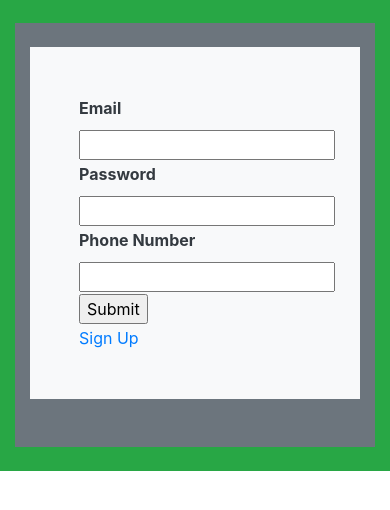
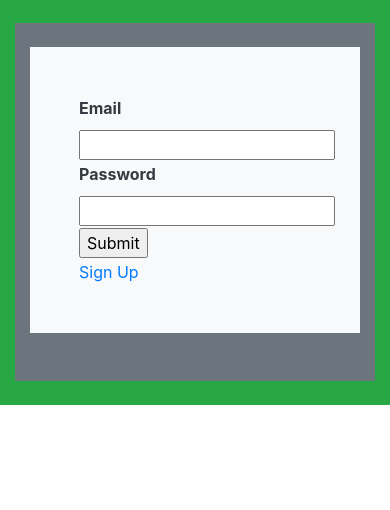
Before and after one commit to parkjessie/LAJ, a Flask app: page /crud/login/ in a window 390 px wide. Shown: the part 170-680 px from the top of the page. Run offline with Flask 2, Linux system fonts and the light colour scheme; some libraries are stand-ins or nearby versions.

Commit message:
Removed phone number from login page

```diff
--- a/crudy/templates/cruddy/login.html
+++ b/crudy/templates/cruddy/login.html
@@ -18,8 +18,6 @@
                         <tr><td><input type="email" id='email' name="email" size="20" required></td></tr>
                         <tr><th><label for="password">Password</label></th></tr>
                         <tr><td><input type="password" id="password" name="password" size="20" required></td></tr>
-                        <tr><th><label for="phone">Phone Number</label></th></tr>
-                        <tr><td><input type="phone" id="phone" name="phone" size="20" required></td></tr>
                         <tr><th><input type="submit" value="Submit"></th></tr>
 
                         <tr><td><a href={{url_for('crud.crud_authorize')}}>Sign Up</a></td></tr>
```
